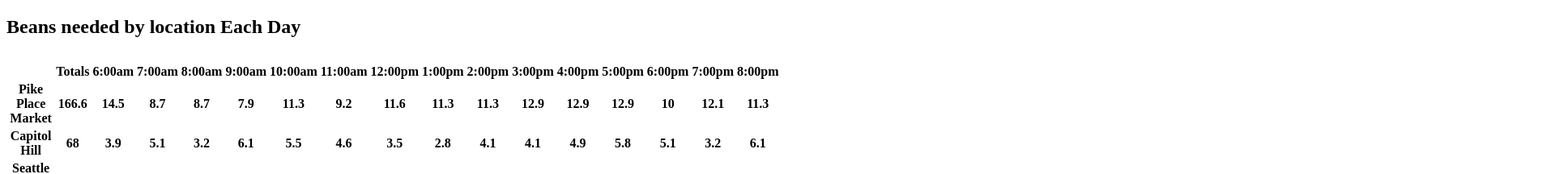
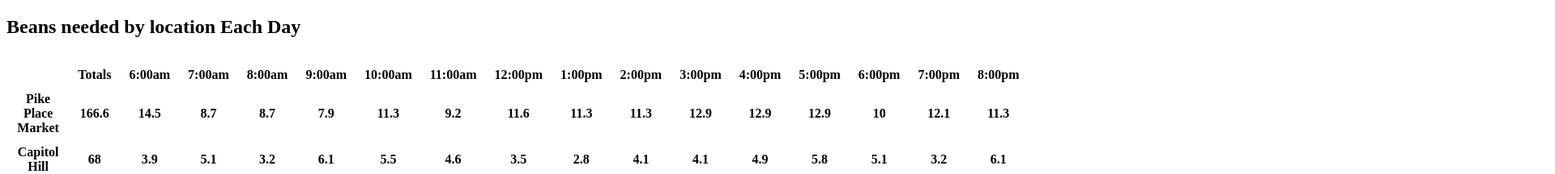
Before and after one commit to mikeybkats/coffee-shop, a plain HTML site: page index2.html in a window 1280 px wide. Shown: the top 216 px of the page at 81% size, 1920 px wide, since content can reach past the window. Drawn offline with Linux system fonts and the light colour scheme.

Commit message:
a quick tweek to styling

```diff
--- a/style.css
+++ b/style.css
@@ -2,3 +2,7 @@ table {
   margin-top: 30px;
   margin-bottom: 60px;
 }
+
+th, td {
+  padding: 5px 10px 5px 10px;
+}
```
